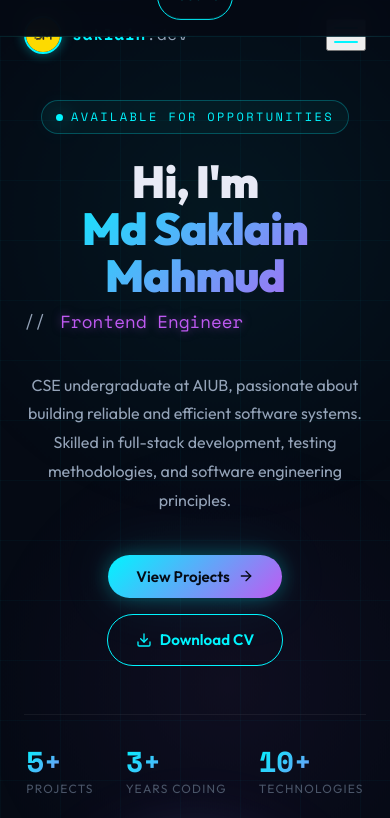
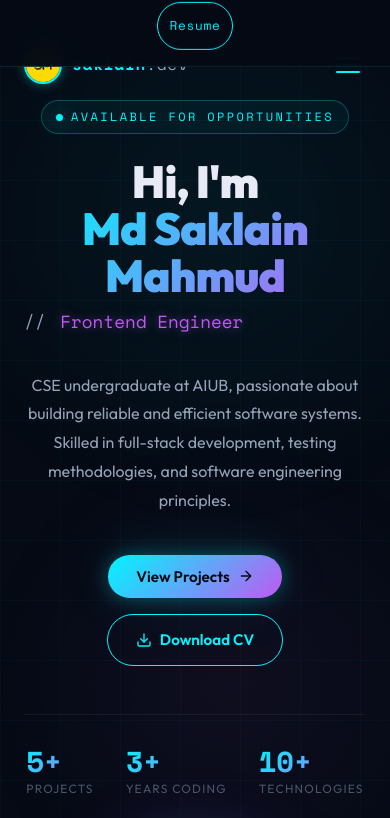
Before and after one commit to SaklainMahmud/Portfolio-2.0, a React (Vite) app: page / in a window 390 px wide. Shown: the top 818 px of the page. Built offline with nearby package versions, Linux system fonts and the light colour scheme.

Commit message:
Bug Fixing in progress

```diff
--- a/src/components/Navbar.css
+++ b/src/components/Navbar.css
@@ -109,6 +109,10 @@
   gap: 5px;
   cursor: pointer;
   padding: 6px;
+  background: transparent;
+  border: none;
+  outline: none;
+  -webkit-tap-highlight-color: transparent;
 }
 
 .nav-toggle span {
@@ -125,11 +129,16 @@
 .nav-toggle.open span:nth-child(3) { transform: translateY(-7px) rotate(-45deg); }
 
 @media (max-width: 768px) {
+  .navbar {
+    padding-top: max(env(safe-area-inset-top, 0px), 30px);
+    min-height: calc(70px + max(env(safe-area-inset-top, 0px), 30px));
+  }
+
   .nav-toggle { display: flex; }
 
   .nav-links {
     position: fixed;
-    top: calc(70px + env(safe-area-inset-top, 0px));
+    top: calc(70px + max(env(safe-area-inset-top, 0px), 30px));
     left: 0;
     right: 0;
     flex-direction: column;
```
